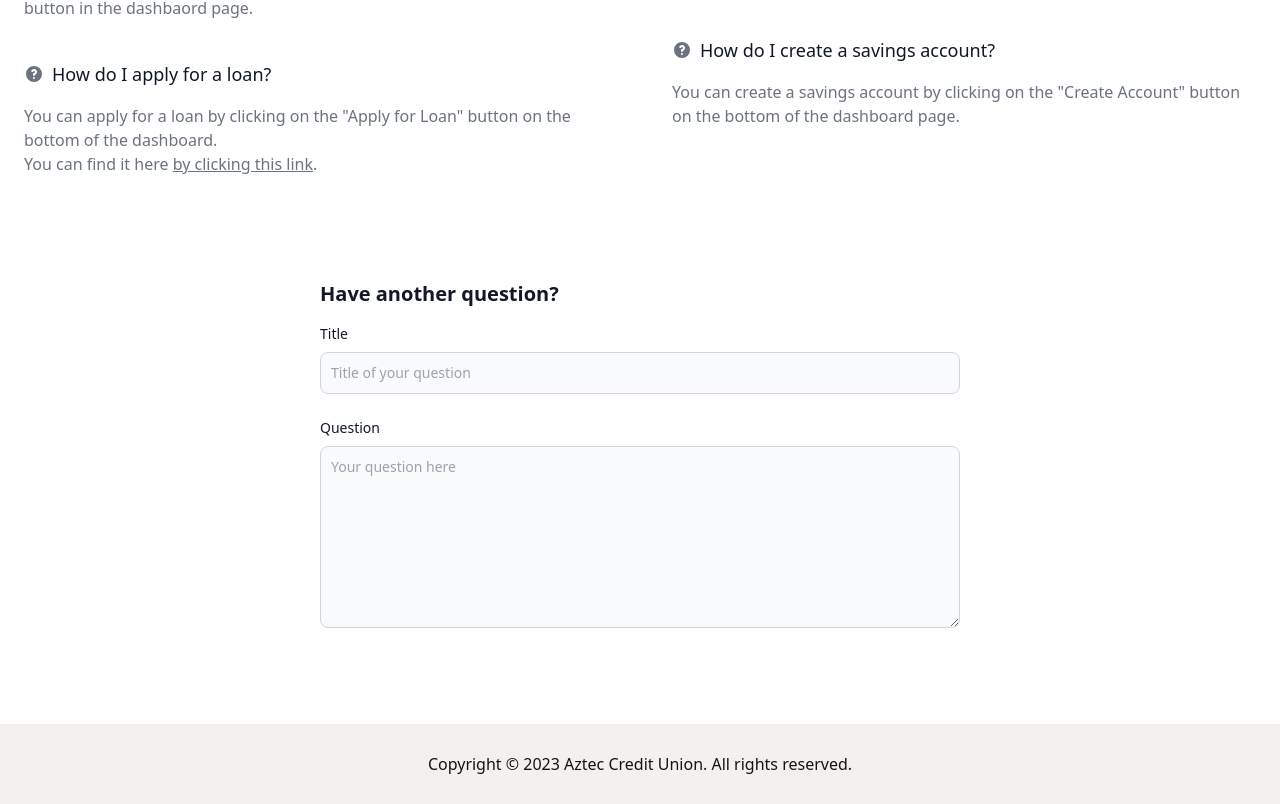
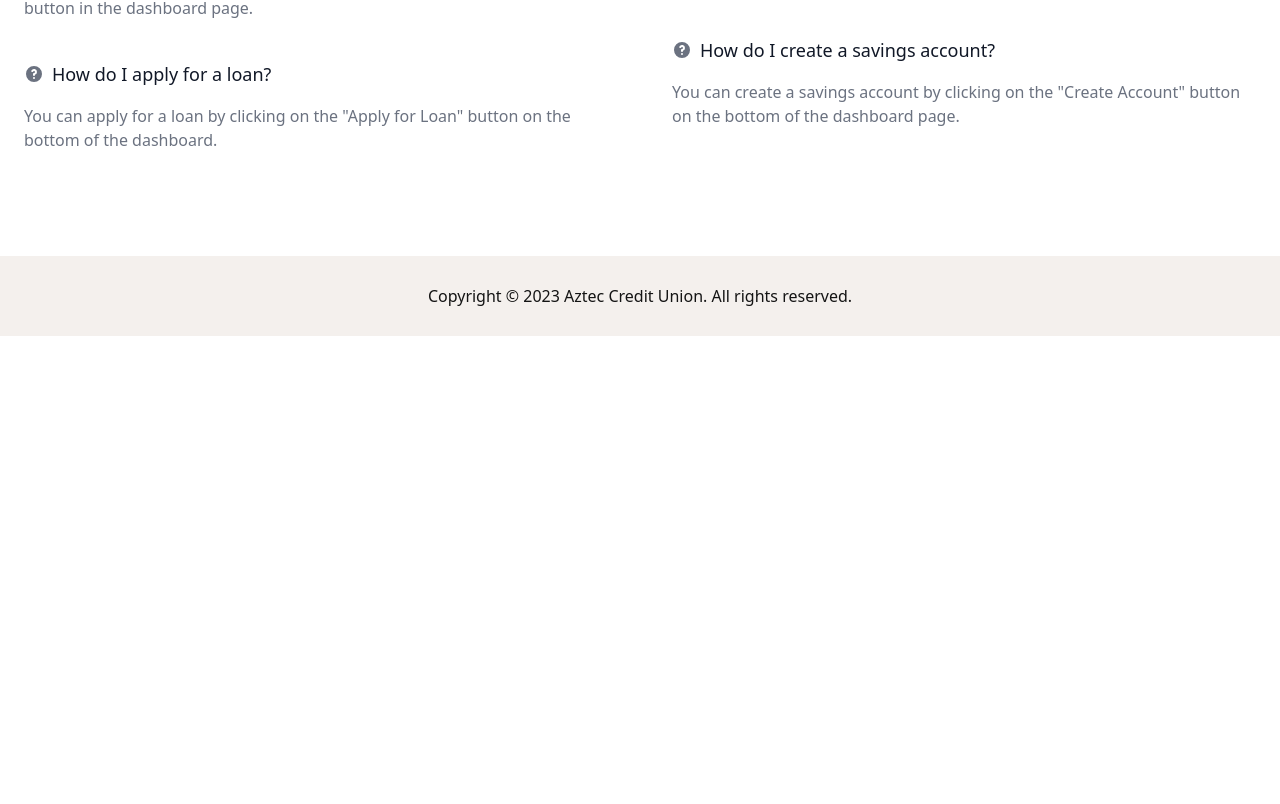
Before and after one commit to junioryono/Bank-Website, a React (Vite) app in the folder frontend/: page /help in a window 1280 px wide. Shown: the part 573-1377 px from the top of the page. After the commit the page ends 909 px from the top, so only its background shows below. Built offline with nearby package versions, Linux system fonts and the light colour scheme.

Commit message:
Small styling changes and typo fixes

```diff
--- a/frontend/src/pages/about-us/index.jsx
+++ b/frontend/src/pages/about-us/index.jsx
@@ -5,9 +5,9 @@ import bankImage from "./SDSU_CAMPUS.jpg";
 export default function AboutUs() {
    const user = useAuth();
    return (
-      <div className="bg-orange-50 mt-2 p-5">
+      <div className="bg-orange-50 mt-2 px-5 pt-14 pb-16">
          <div className="flex flex-col md:flex-row justify-center items-center">
-            <div className="w-full max-w-md text-center md:text-left mb-8">
+            <div className="w-full max-w-md text-center md:text-left mb-8 md:pr-10">
                <h1 className="text-3xl font-semibold mb-4">About Us</h1>
                <p className="text-gray-700 mb-6">
                   At Aztec Credit Union, we are dedicated to providing reliable and convenient banking services to our
@@ -34,9 +34,9 @@ export default function AboutUs() {
                <img src={bankImage} alt="Bank" className="w-full h-auto mb-4 rounded-lg" />
             </div>
          </div>
+         {!user && (
             <div className="flex flex-col md:flex-row justify-between w-full">
                <div className="w-full md:w-1/2 p-4 bg-white shadow-2xl rounded-lg mb-4 md:mr-4">
-               {!user ? (
                   <div>
                      <h2 className="text-2xl font-semibold mb-3">Become a Member</h2>
                      <p className="text-gray-700 mb-4">
@@ -50,31 +50,17 @@ export default function AboutUs() {
                         Enroll Now
                      </a>
                   </div>
-               ) : (
-                  <div>
-                     <h2 className="text-2xl font-semibold mb-3">Welcome back, {user.name}!</h2>
-                     <p className="text-gray-700 mb-4">
-                        We're glad to have you as a member of Aztec Credit Union. If you have any questions or need
-                        assistance, feel free to reach out to our support team.
-                     </p>
-                     <a
-                        href="/contact"
-                        className="bg-red-600 hover:bg-red-700 text-white font-bold py-2 px-4 rounded-full inline-block"
-                     >
-                        Contact Us
-                     </a>
-                  </div>
-               )}
                </div>
                <div className="w-full md:w-1/2 p-4 bg-white shadow-2xl rounded-lg">
                   <h2 className="text-2xl font-semibold mb-3">Special Offer</h2>
                   <p className="text-gray-700 mb-4">
-                  Get 50% student loans credit when you apply for a loan with Aztec Credit Union! *Must be a current student
-                  at San Diego State University.
+                     Get 50% student loans credit when you apply for a loan with Aztec Credit Union! *Must be a current
+                     student at San Diego State University.
                   </p>
                   <p className="text-gray-500">*Terms and conditions apply.</p>
                </div>
             </div>
+         )}
       </div>
    );
 }
--- a/frontend/src/pages/help/index.jsx
+++ b/frontend/src/pages/help/index.jsx
@@ -64,7 +64,7 @@ export default function Help() {
                      </h3>
                      <p className="text-gray-500">
                         Yes, you can set up automatic banking transfers by clicking on the "Transfers" button in the
-                        dashbaord page.
+                        dashboard page.
                      </p>
                   </div>
                   <div className="mb-10">
@@ -85,13 +85,6 @@ export default function Help() {
                      </h3>
                      <p className="text-gray-500">
                         You can apply for a loan by clicking on the "Apply for Loan" button on the bottom of the dashboard.
-                     </p>
-                     <p className="text-gray-500">
-                        You can find it here{" "}
-                        <a href="/dashboard" className="font-medium underline text-primary-600 hover:no-underline">
-                           by clicking this link
-                        </a>
-                        .
                      </p>
                   </div>
                </div>
@@ -182,45 +175,6 @@ export default function Help() {
                </div>
             </div>
          </div>
-         <section class="bg-white">
-            <div class="pb-8 px-4 mx-auto max-w-2xl">
-               <h2 class="mb-4 text-xl font-bold text-gray-900">Have another question?</h2>
-               <form action="#">
-                  <div class="grid gap-4 sm:grid-cols-2 sm:gap-6">
-                     <div class="sm:col-span-2">
-                        <label for="name" class="block mb-2 text-sm font-medium text-gray-900">
-                           Title
-                        </label>
-                        <input
-                           type="text"
-                           name="name"
-                           id="name"
-                           class="bg-gray-50 border border-gray-300 text-gray-900 text-sm rounded-lg focus:ring-primary-600 focus:border-primary-600 block w-full p-2.5"
-                           placeholder="Title of your question"
-                           required=""
-                        />
-                     </div>
-                     <div class="sm:col-span-2">
-                        <label for="question" class="block mb-2 text-sm font-medium text-gray-900">
-                           Question
-                        </label>
-                        <textarea
-                           id="question"
-                           rows="8"
-                           class="block p-2.5 w-full text-sm text-gray-900 bg-gray-50 rounded-lg border border-gray-300 focus:ring-primary-500 focus:border-primary-500"
-                           placeholder="Your question here"
-                        ></textarea>
-                     </div>
-                  </div>
-                  <button
-                     type="submit"
-                     class="inline-flex items-center px-5 py-2.5 mt-4 sm:mt-6 text-sm font-medium text-center text-white bg-primary-700 rounded-lg focus:ring-4 focus:ring-primary-200 hover:bg-primary-800"
-                  >
-                     Add product
-                  </button>
-               </form>
-            </div>
-         </section>
       </section>
    );
 }
--- a/frontend/src/pages/home/index.jsx
+++ b/frontend/src/pages/home/index.jsx
@@ -225,7 +225,7 @@ export default function Home() {
                               An easy way to manage your money.
                            </p>
                            <p className="mt-6 text-lg leading-8 text-gray-600">
-                              The dashbaord is a great way to manage your money. You can see all of your accounts in one
+                              The dashboard is a great way to manage your money. You can see all of your accounts in one
                               place.
                            </p>
                            <dl className="mt-10 max-w-xl space-y-8 text-base leading-7 text-gray-600 lg:max-w-none">
```
Lines whose indentation alone changed are shown as unchanged.
